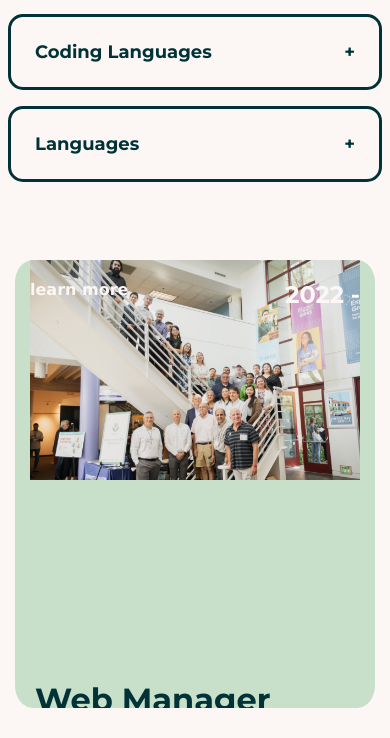
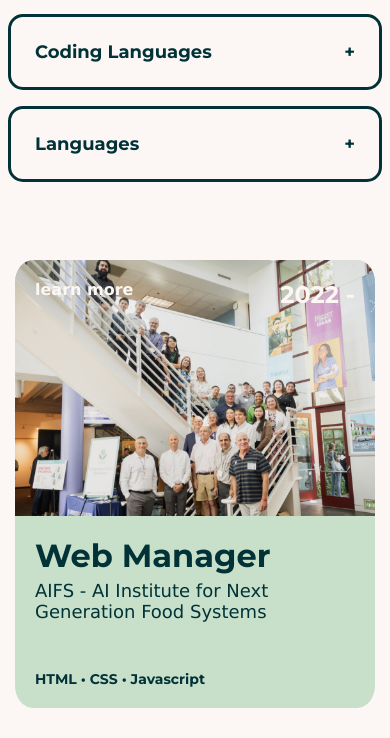
Before and after one commit to juliaalberto/julia_alberto, a React (Create React App) app: page /work in a window 390 px wide. Shown: the part 1204-1942 px from the top of the page. Built offline with nearby package versions, Linux system fonts and the light colour scheme.

Commit message:
fixed landing and card spacing

```diff
--- a/src/components/Home/LandingLeft/LandingLeft.css
+++ b/src/components/Home/LandingLeft/LandingLeft.css
@@ -6,6 +6,7 @@
     margin: 20px 30px 20px 30px;
 
     width: 80%;
+    min-width: 350px;
     max-width: 400px;
     color: #013237;
 }
--- a/src/components/Work/WorkCards/WorkCard.css
+++ b/src/components/Work/WorkCards/WorkCard.css
@@ -110,16 +110,19 @@
 
 /* Tablet */
 @media (max-width: 820px) {
-    .InfoCardContainer img{
-        height: 55%;
-        width: auto;
-    }
+
 }
 
 /* Phone */
 @media (max-width: 414px) {
+    /* .InfoCardContainer img{
+        width: 25em;
+    }
+    .InfoCardTopText{
+        width: 80%;
+    }
     .InfoCardContainer{
-
-    }
+        width: 25em;
+    } */
 
 }
```
